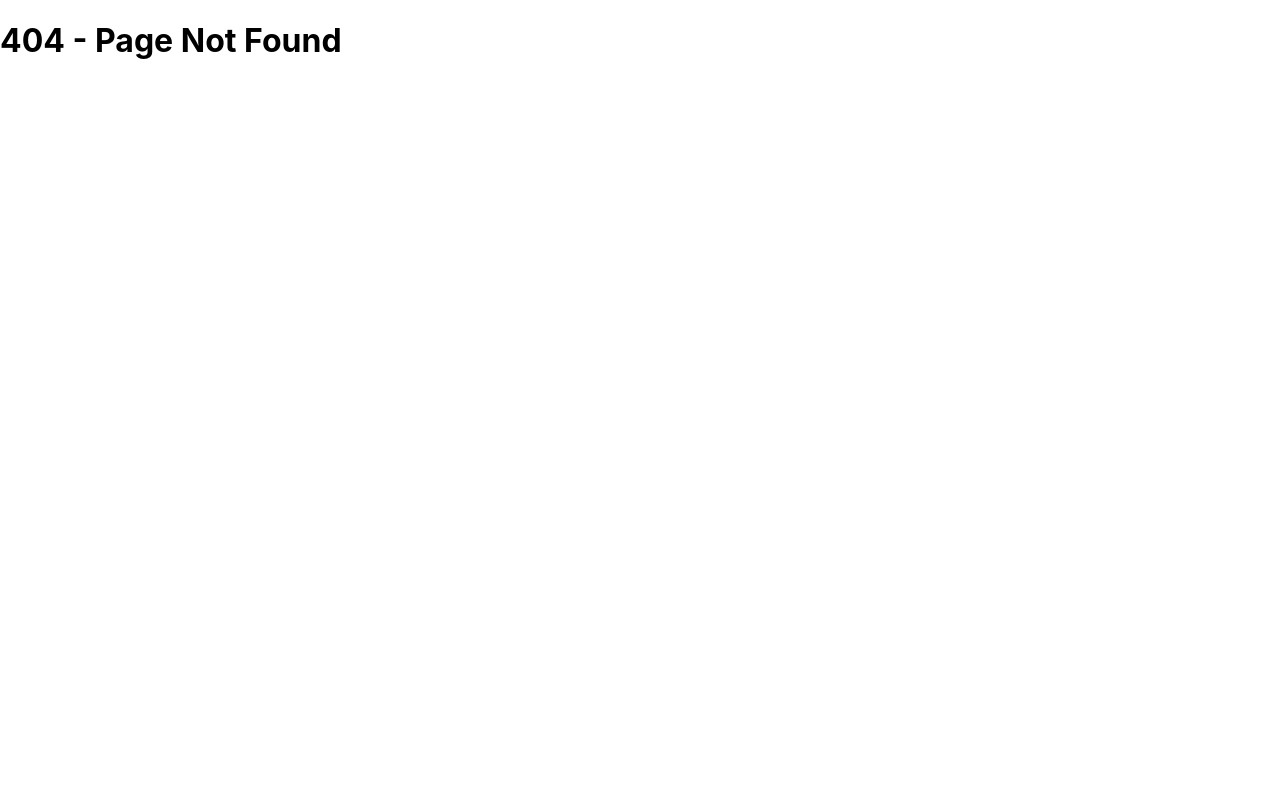
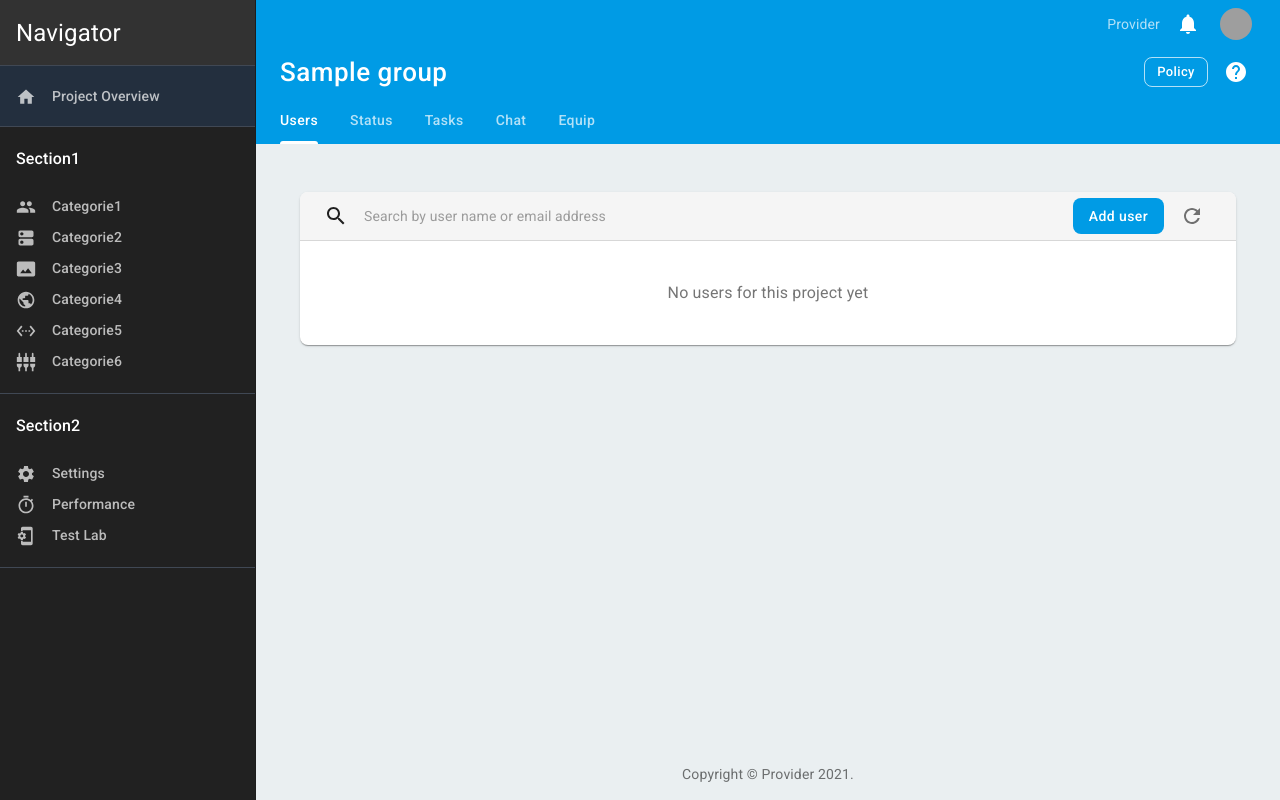
Before and after one commit to script-lab/provider-front-end, a Next.js app: page /groups in a window 1280 px wide. Before the commit this address had no page. Built offline with nearby package versions, Linux system fonts and the light colour scheme; grey boxes are pictures that could not be loaded.

Commit message:
[add] グループページを作成
各コンポーネントを組み合わせ、一枚のグループページとして作成した。

```diff
--- /dev/null
+++ b/pages/groups/index.js
@@ -0,0 +1,207 @@
+import React from 'react';
+import PropTypes from 'prop-types';
+import { createMuiTheme, ThemeProvider, withStyles } from '@material-ui/core/styles';
+import CssBaseline from '@material-ui/core/CssBaseline';
+import Hidden from '@material-ui/core/Hidden';
+import Typography from '@material-ui/core/Typography';
+import Link from '@material-ui/core/Link';
+import Navigator from '../components/Navigator';
+import Content from './Content';
+import Header from './Header';
+
+function Copyright() {
+  return (
+    <Typography variant="body2" color="textSecondary" align="center">
+      {'Copyright © '}
+      <Link color="inherit" href="https://material-ui.com/">
+        Provider
+      </Link>{' '}
+      {new Date().getFullYear()}
+      {'.'}
+    </Typography>
+  );
+}
+
+let theme = createMuiTheme({
+  palette: {
+    primary: {
+      light: '#63ccff',
+      main: '#009be5',
+      dark: '#006db3',
+    },
+  },
+  typography: {
+    h5: {
+      fontWeight: 500,
+      fontSize: 26,
+      letterSpacing: 0.5,
+    },
+  },
+  shape: {
+    borderRadius: 8,
+  },
+  props: {
+    MuiTab: {
+      disableRipple: true,
+    },
+  },
+  mixins: {
+    toolbar: {
+      minHeight: 48,
+    },
+  },
+});
+
+theme = {
+  ...theme,
+  overrides: {
+    MuiDrawer: {
+      paper: {
+        backgroundColor: '#212121',
+      },
+    },
+    MuiButton: {
+      label: {
+        textTransform: 'none',
+      },
+      contained: {
+        boxShadow: 'none',
+        '&:active': {
+          boxShadow: 'none',
+        },
+      },
+    },
+    MuiTabs: {
+      root: {
+        marginLeft: theme.spacing(1),
+      },
+      indicator: {
+        height: 3,
+        borderTopLeftRadius: 3,
+        borderTopRightRadius: 3,
+        backgroundColor: theme.palette.common.white,
+      },
+    },
+    MuiTab: {
+      root: {
+        textTransform: 'none',
+        margin: '0 16px',
+        minWidth: 0,
+        padding: 0,
+        [theme.breakpoints.up('md')]: {
+          padding: 0,
+          minWidth: 0,
+        },
+      },
+    },
+    MuiIconButton: {
+      root: {
+        padding: theme.spacing(1),
+      },
+    },
+    MuiTooltip: {
+      tooltip: {
+        borderRadius: 4,
+      },
+    },
+    MuiDivider: {
+      root: {
+        backgroundColor: '#404854',
+      },
+    },
+    MuiListItemText: {
+      primary: {
+        fontWeight: theme.typography.fontWeightMedium,
+      },
+    },
+    MuiListItemIcon: {
+      root: {
+        color: 'inherit',
+        marginRight: 0,
+        '& svg': {
+          fontSize: 20,
+        },
+      },
+    },
+    MuiAvatar: {
+      root: {
+        width: 32,
+        height: 32,
+      },
+    },
+  },
+};
+
+const drawerWidth = 256;
+
+const styles = {
+  root: {
+    display: 'flex',
+    minHeight: '100vh',
+  },
+  drawer: {
+    [theme.breakpoints.up('sm')]: {
+      width: drawerWidth,
+      flexShrink: 0,
+    },
+  },
+  app: {
+    flex: 1,
+    display: 'flex',
+    flexDirection: 'column',
+  },
+  main: {
+    flex: 1,
+    padding: theme.spacing(6, 4),
+    background: '#eaeff1',
+  },
+  footer: {
+    padding: theme.spacing(2),
+    background: '#eaeff1',
+  },
+};
+
+function Paperbase(props) {
+  const { classes } = props;
+  const [mobileOpen, setMobileOpen] = React.useState(false);
+
+  const handleDrawerToggle = () => {
+    setMobileOpen(!mobileOpen);
+  };
+
+  return (
+    <ThemeProvider theme={theme}>
+      <div className={classes.root}>
+        <CssBaseline />
+        <nav className={classes.drawer}>
+          <Hidden smUp implementation="js">
+            <Navigator
+              PaperProps={{ style: { width: drawerWidth } }}
+              variant="temporary"
+              open={mobileOpen}
+              onClose={handleDrawerToggle}
+            />
+          </Hidden>
+          <Hidden xsDown implementation="css">
+            <Navigator PaperProps={{ style: { width: drawerWidth } }} />
+          </Hidden>
+        </nav>
+        <div className={classes.app}>
+          <Header onDrawerToggle={handleDrawerToggle} />
+          <main className={classes.main}>
+            <Content />
+          </main>
+          <footer className={classes.footer}>
+            <Copyright />
+          </footer>
+        </div>
+      </div>
+    </ThemeProvider>
+  );
+}
+
+Paperbase.propTypes = {
+  classes: PropTypes.object.isRequired,
+};
+
+export default withStyles(styles)(Paperbase);
```
